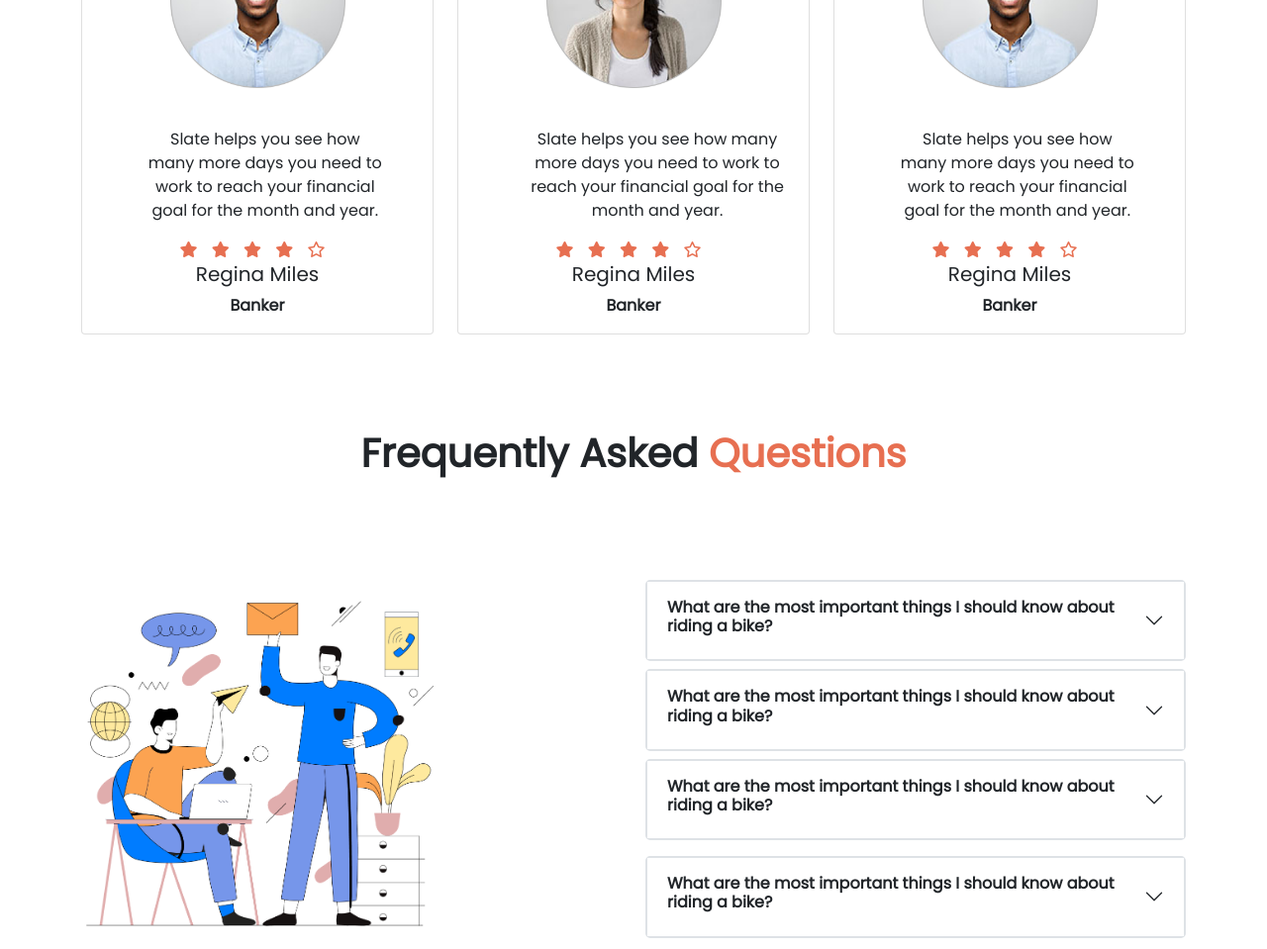
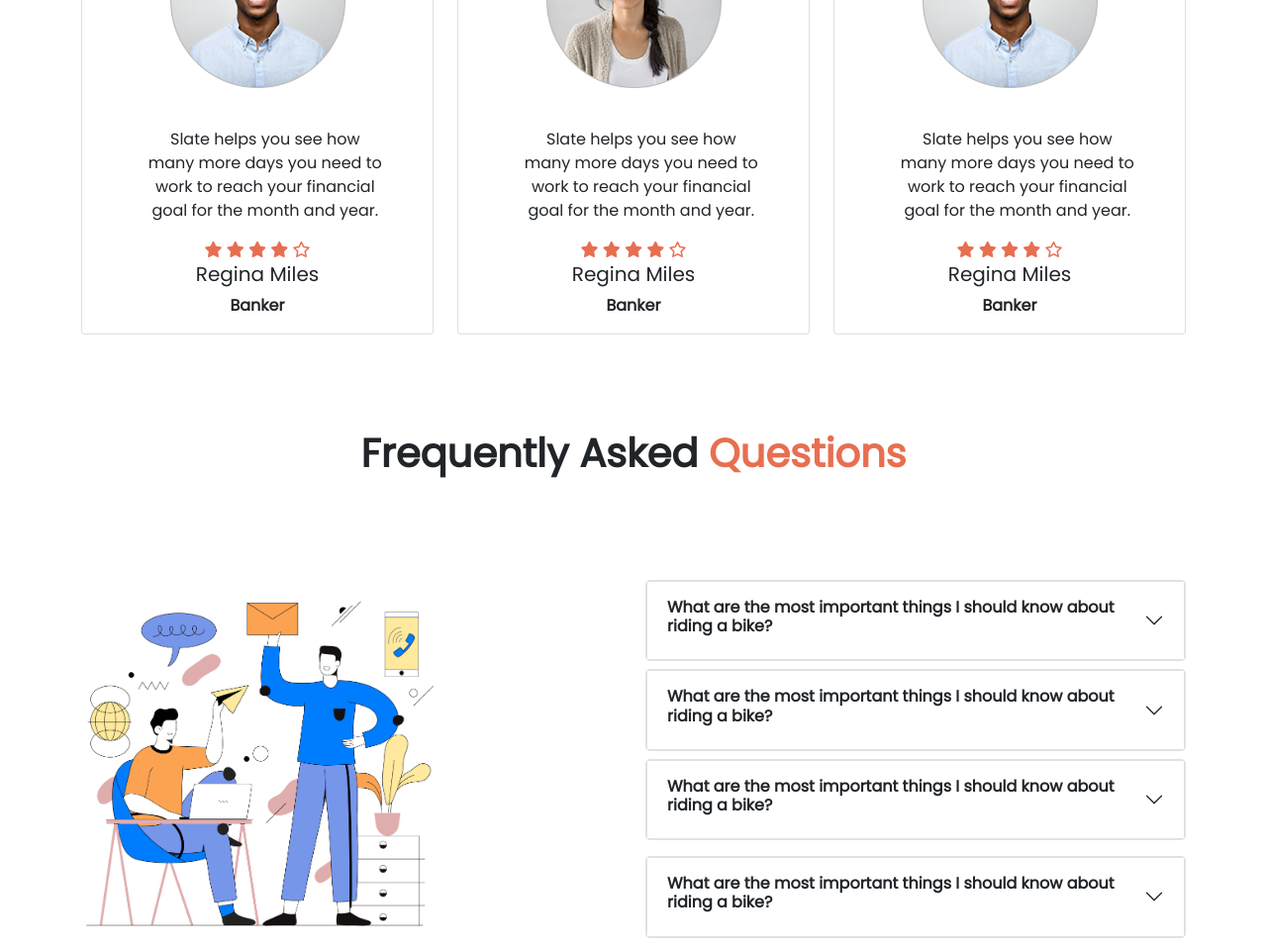
Before and after one commit to farzanapomy/honda-crb, a plain HTML site: page index.html in a window 1280 px wide. Shown: the part 1260-2219 px from the top of the page at 99% size. Drawn offline with nearby package versions, Linux system fonts and the light colour scheme.

Commit message:
reset all

```diff
--- a/css/style.css
+++ b/css/style.css
@@ -22,8 +22,3 @@ header{
 .orange-color{
     color: #E76F51;
 }
-
-/* client section */
-i{
-    margin-right: 10px;
-}
--- a/index.html
+++ b/index.html
@@ -161,7 +161,7 @@
                             <img src="images/user-2.png" class="card-img-top " alt=" ...">
                         </div>
                         <div class="card-body">
-                            <p class="card-text text-center ms-5">Slate helps you see how many more days you need
+                            <p class="card-text text-center w-75 ms-5">Slate helps you see how many more days you need
                                 to work to reach your financial goal for the month and year.</p>
                         </div>
                         <div class="text-center">
@@ -350,7 +350,7 @@
             </div>
         </section>
 
-        <!-- sign in section -->
+        <!-- LATEST NEWS section -->
 
         <section class="container my-5">
             <div class="row border border-2 g-4 ">
```
